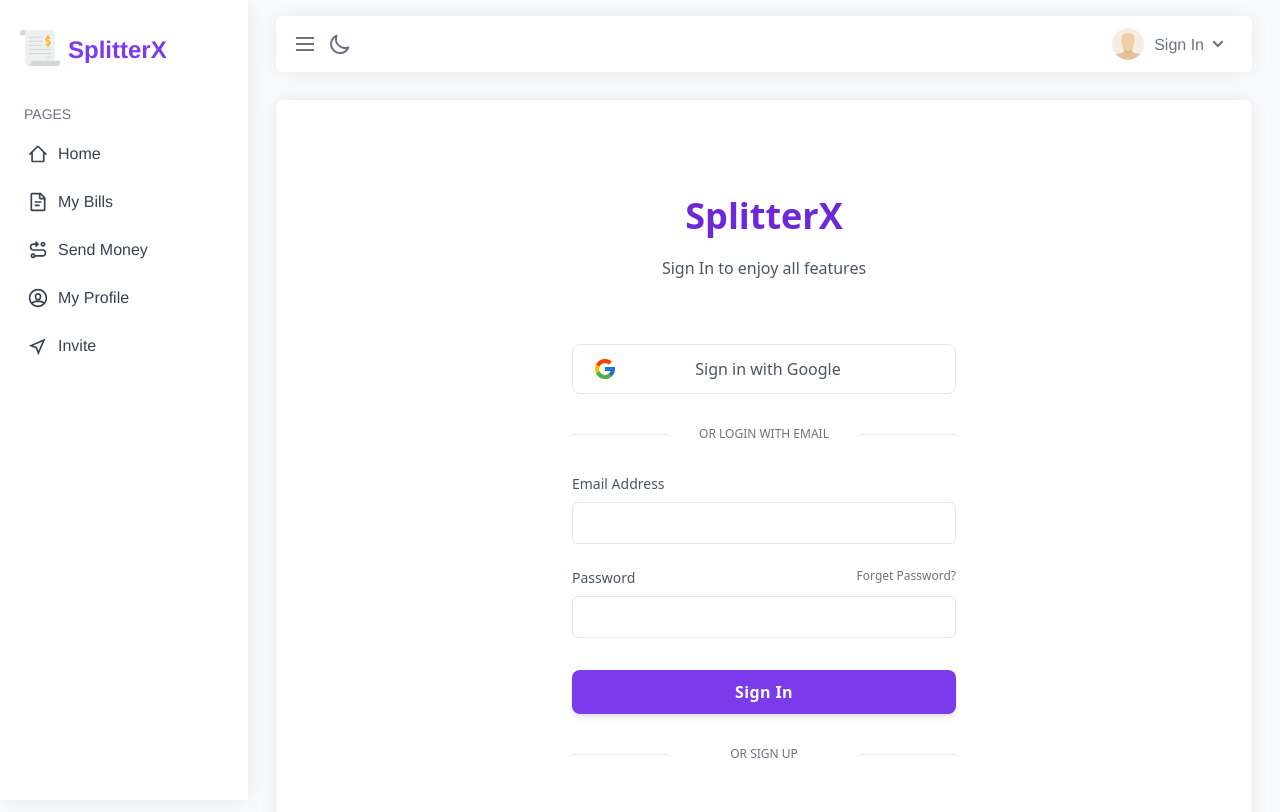
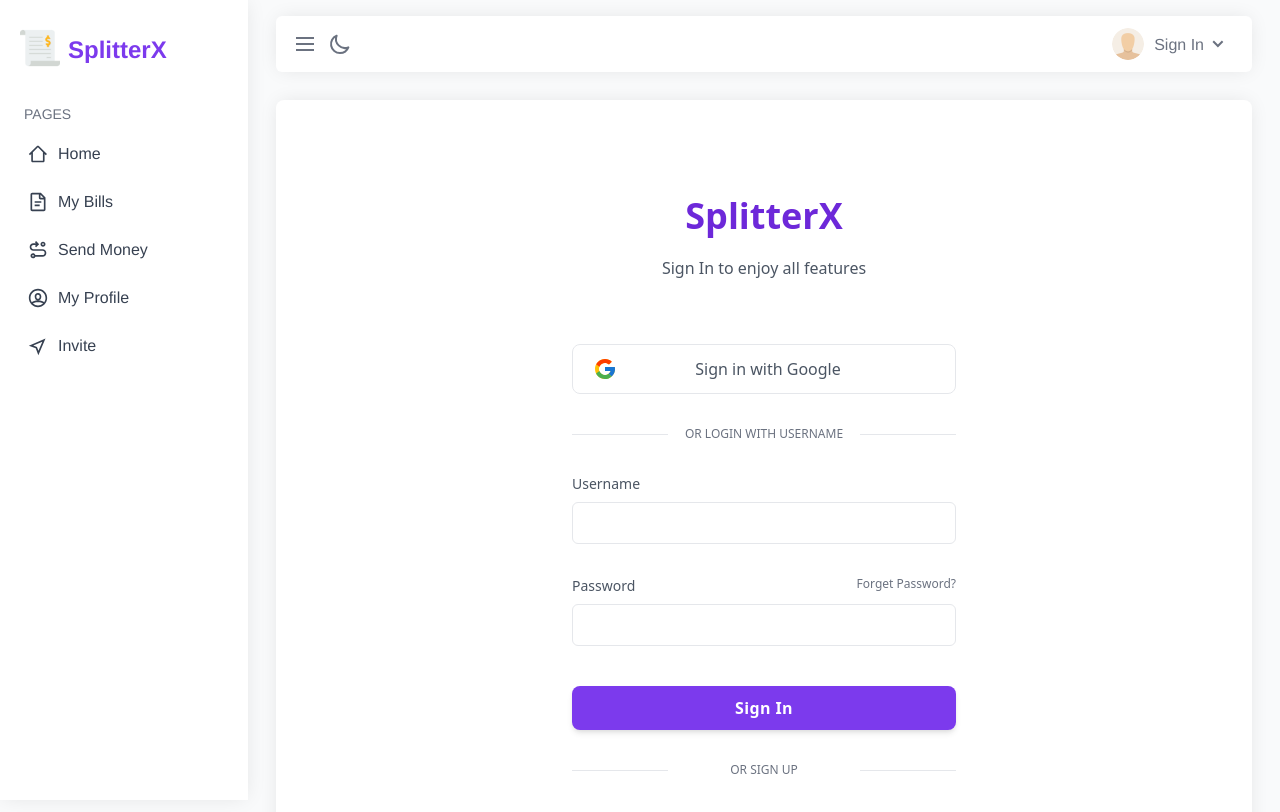
Before and after one commit to yunhaozhu/SpiltterX-UI, a Vue app: page /login in a window 1280 px wide. Shown: the top 812 px of the page. Built offline with nearby package versions, Linux system fonts and the light colour scheme; what vue-clipboard2 would draw is missing.

Commit message:
login redirect

```diff
--- a/src/axios/index.js
+++ b/src/axios/index.js
@@ -1,4 +1,5 @@
 import axios from "axios";
+import store from "@/store"
 
 axios.defaults.timeout = 10000;
 axios.defaults.baseURL = 'http://localhost:8081';
@@ -7,6 +8,10 @@
     return config
 })
 axios.interceptors.response.use(response =>{
+    const jwt = response.headers['authorization']
+    if(jwt) {
+        store.commit("setToken", jwt)
+    }
     let res = response.data
     if(res.code === 200) {
         return response
--- a/src/pages/Login.vue
+++ b/src/pages/Login.vue
@@ -20,28 +20,44 @@
       <div class="flex items-center justify-between mt-8">
         <span class="w-1/5 border-b lg:w-1/4"></span>
 
-        <p class="text-xs text-center text-gray-500 uppercase">or login with email</p>
+        <p class="text-xs text-center text-gray-500 uppercase">or login with username</p>
 
         <span class="w-1/5 border-b lg:w-1/4"></span>
       </div>
 
+      <validation-observer ref="loginForms">
         <div class="mt-8">
-        <label class="block mb-2 text-sm font-medium text-gray-600" for="email">Email Address</label>
-        <input id="email" class="block w-full px-4 py-2 text-gray-700 bg-white border rounded-md
-               focus:outline-none focus:ring-2 focus:ring-purple-600 focus:border-transparent" type="email">
+          <label class="block mb-2 text-sm font-medium text-gray-600" for="username">Username</label>
+          <validation-provider name="username" rules="required" v-slot="{ errors, failed }">
+            <div class="flex flex-col">
+              <input id="username" v-model="username" :class="failed ? 'ring-2 ring-red-500' : 'border'"
+                     class="w-full px-4 py-2 text-gray-700 bg-white rounded-md focus:outline-none
+                     focus:ring-2 focus:ring-purple-600 focus:border-transparent" type="text">
+              <span class="text-xs font-medium text-red-500 pt-2 text-left">{{ errors[0] }}</span>
+            </div>
+          </validation-provider>
         </div>
 
         <div class="mt-6">
           <div class="flex justify-between">
             <label class="block mb-2 text-sm font-medium text-gray-600" for="password">Password</label>
+
             <a href="#" class="text-xs text-gray-500 transition ease-in-out hover:text-gray-800">Forget Password?</a>
           </div>
-        <input id="password" class="block w-full px-4 py-2 text-gray-700 bg-white border rounded-md
-               focus:outline-none focus:ring-2 focus:ring-purple-600 focus:border-transparent" type="email">
+          <validation-provider name="password" rules="required" v-slot="{ errors, failed }">
+            <div class="flex flex-col">
+              <input id="password" v-model="password" :class="failed ? 'ring-2 ring-red-500' : 'border'"
+                     class="w-full px-4 py-2 text-gray-700 bg-white rounded-md focus:outline-none
+                     focus:ring-2 focus:ring-purple-600 focus:border-transparent" type="password">
+              <span class="text-xs font-medium text-red-500 pt-2 text-left">{{ errors[0] }}</span>
             </div>
+          </validation-provider>
+        </div>
+      </validation-observer>
 
       <div class="my-8">
-        <button class="w-full py-2.5 tracking-wide bg-purple-600 hover:bg-purple-700 focus:ring-purple-500 focus:ring-offset-purple-200 text-white w-full transition ease-in duration-200 text-center text-base font-semibold shadow-md focus:outline-none focus:ring-2 focus:ring-offset-2 rounded-lg">
+        <button @click.stop="submitForm"
+            class="w-full py-2.5 tracking-wide bg-purple-600 hover:bg-purple-700 focus:ring-purple-500 focus:ring-offset-purple-200 text-white w-full transition ease-in duration-200 text-center text-base font-semibold shadow-md focus:outline-none focus:ring-2 focus:ring-offset-2 rounded-lg">
           Sign In
         </button>
       </div>
@@ -58,8 +74,46 @@
 </template>
 
 <script>
+import {ValidationObserver, ValidationProvider} from "vee-validate";
+import {requiredRule} from "@/validation";
+
 export default {
-  name: "Login"
+  name: "Login",
+  components: {
+    ValidationProvider,
+    ValidationObserver,
+  },
+  data() {
+    return {
+      requiredRule,
+      username: "",
+      password: "",
+    }
+  },
+  methods: {
+    submitForm() {
+      this.$refs.loginForms.validate().then((success)=> {
+        if (success) {
+          let loginData = {
+            username: this.username,
+            password: this.password
+          }
+          const _this = this
+          this.$axios.post('/login', loginData).then(res => {
+            const userInfo = res.data.data
+            _this.$store.commit("setUserInfo", userInfo)
+            const preRoute = localStorage.getItem("preRoute")
+            if (preRoute) {
+              localStorage.removeItem("preRoute")
+              _this.$router.push(preRoute)
+            }
+          }, error => {
+            alert(error)
+          })
+        }
+      });
+    },
+  }
 }
 </script>
 
--- a/src/router/index.js
+++ b/src/router/index.js
@@ -63,6 +63,13 @@
   next();
 })
 
+router.beforeEach((to,from,next) =>{
+  if(to.path === '/login'){
+    localStorage.setItem("preRoute", router.currentRoute.fullPath)
+  }
+  next();
+})
+
 router.beforeEach((to, from, next) => {
   if (to.matched.some(record => record.meta.requireAuth)) {
     const token = localStorage.getItem("token")
```
Lines whose indentation alone changed are shown as unchanged.
